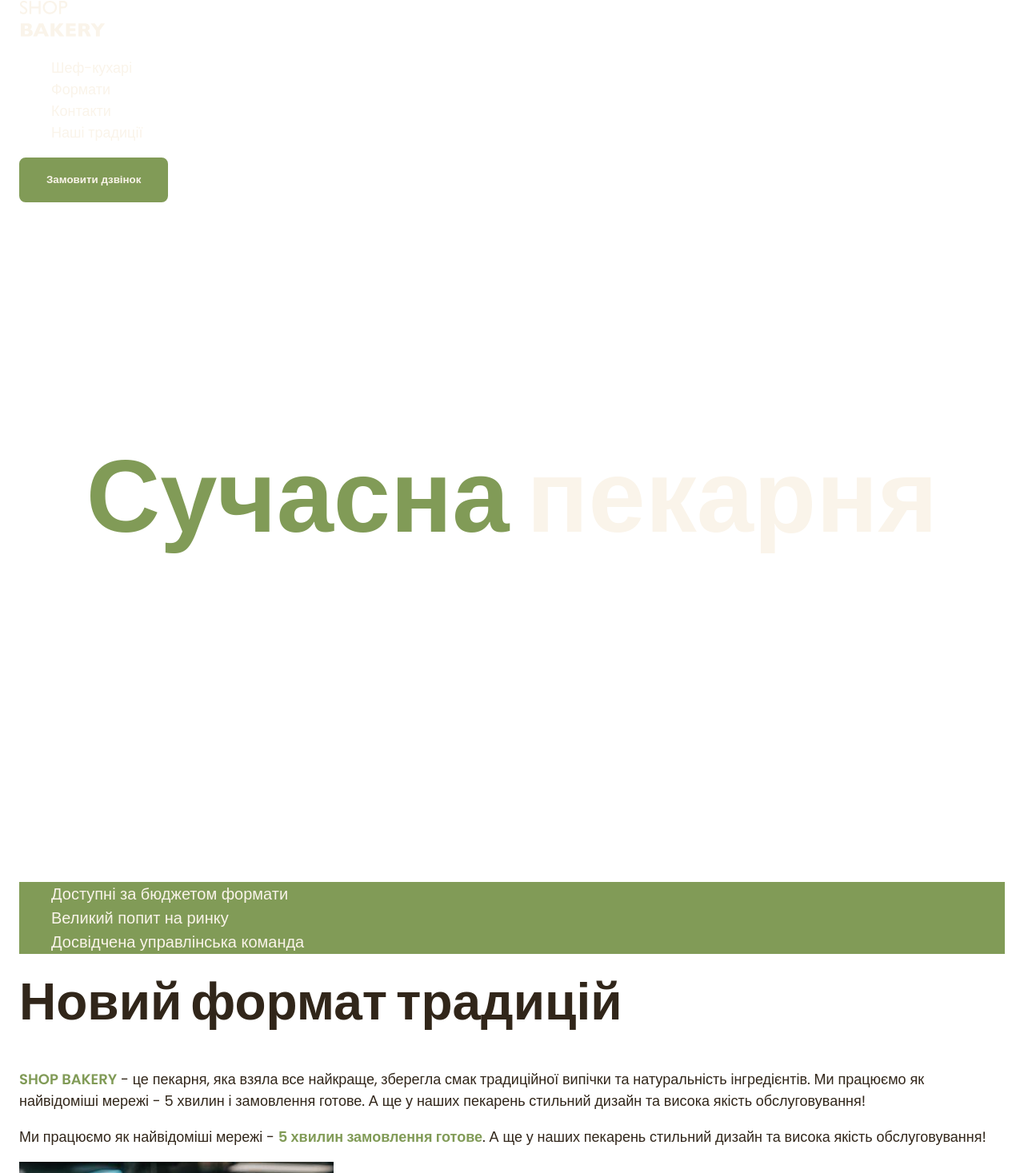
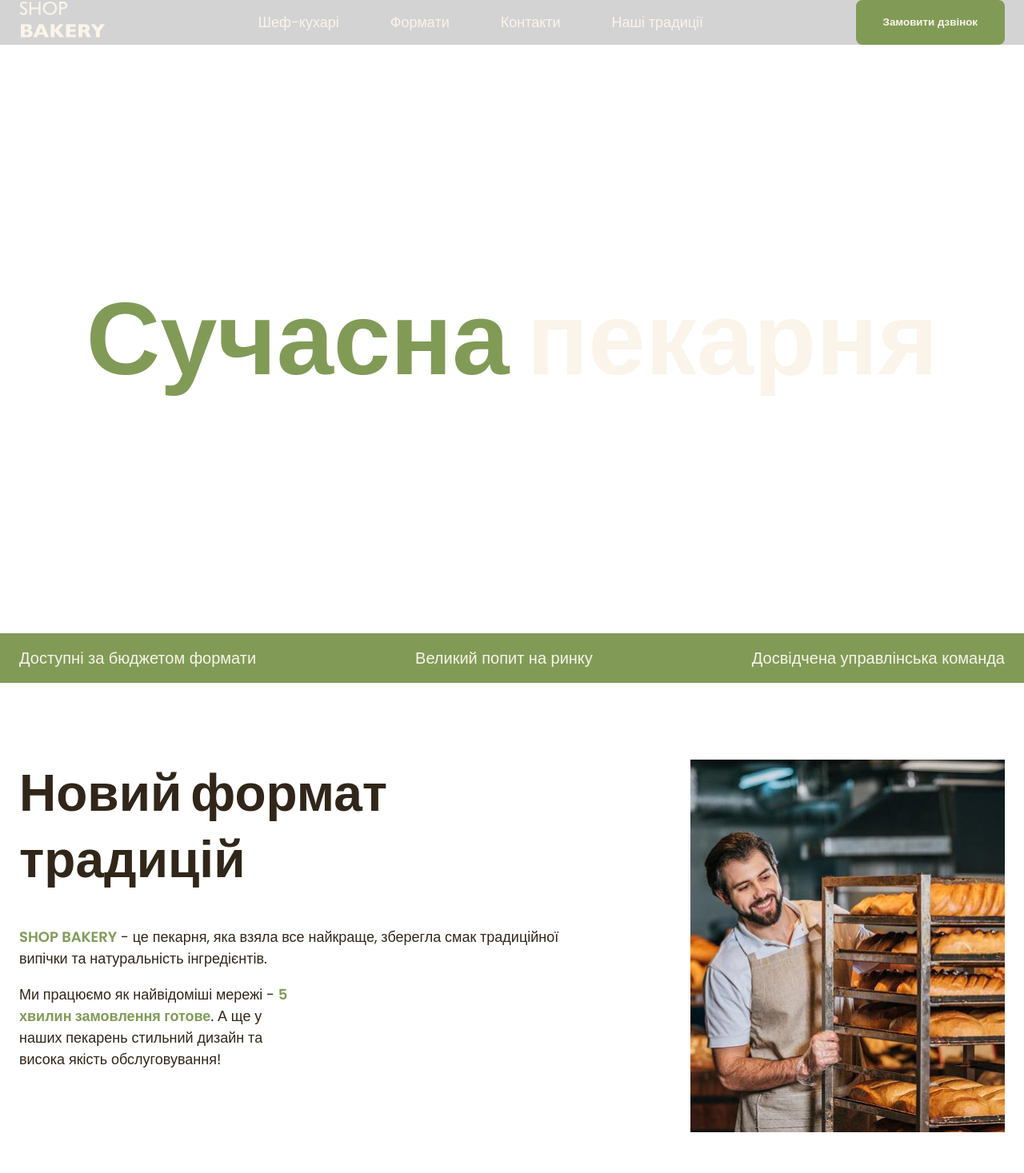
Before and after one commit to yuliiastrizhalko/Bakery, a plain HTML site: page index.html in a window 1280 px wide. Shown: the top 1467 px of the page at 80% size. Drawn offline with Linux system fonts and the light colour scheme.

Commit message:
CSS Flexbox Layout

```diff
--- a/css/styles.css
+++ b/css/styles.css
@@ -72,6 +72,8 @@ address {
 }
 
 ul {
+  margin: 0;
+  padding: 0;
   list-style-type: none;
 }
 
@@ -118,8 +120,33 @@ ul {
 
 .link:hover {
   color: var(--color-brand-light);
-  font-weight: 600;
+  /* font-weight: 600; */
 }
+
+/* Header */
+.header {
+  background-color: lightgray;
+}
+.header-container {
+  display: flex;
+  align-items: center;
+  gap: 40px;
+}
+
+.header-nav {
+  display: flex;
+  align-items: center;
+  flex-grow: 1;
+  gap: 40px;
+}
+
+.header-menu {
+  display: flex;
+  gap: 64px;
+  flex-grow: 1;
+  justify-content: center;
+}
+
 /*Hero section*/
 
 .hero-section {
@@ -140,12 +167,20 @@ ul {
 }
 
 /*Advantages section*/
+.advantages-section {
+  padding: 16px 0;
+  background-color: var(--color-brand-light);
+}
 .advantages-list {
-  color: var(--color-primary-light);
-  background-color: var(--color-brand-light);
+  display: flex;
+  justify-content: space-between;
+  gap: 40px;
+  /* color: var(--color-primary-light); */
+  /* background-color: var(--color-brand-light); */
 }
 
 .advantages-item {
+  color: var(--color-primary-light);
   font-size: 20px;
   font-weight: 300;
 }
@@ -165,6 +200,17 @@ ul {
   padding-top: 96px;
 }
 
+.traditions-container {
+  display: flex;
+  /* gap: 100px; */
+  justify-content: space-between;
+  gap: 40px;
+}
+
+.traditions-content {
+  max-width: 710px;
+}
+
 .traditions-title {
   margin-bottom: 42px;
 }
@@ -175,8 +221,12 @@ ul {
 }
 
 .traditions-text .uppercase {
-  color: var(--color-brand-light);
+  /* color: var(--color-brand-light); */
   text-transform: uppercase;
+}
+
+.traditions-text.limited {
+  max-width: 340px;
 }
 
 /* Chefs section */
@@ -191,6 +241,21 @@ ul {
 }
 
 /* Formats section */
+.formats-list {
+  padding: 24px;
+  display: flex;
+  gap: 20px;
+  flex-wrap: wrap;
+}
+
+.formats-item {
+  flex-basis: calc((100% - 40px) / 3);
+}
+.format-card {
+  border-radius: 16px;
+  border: 1px solid lightgray; /* remove */
+}
+
 .formats-title {
   margin-bottom: 80px;
 }
--- a/index.html
+++ b/index.html
@@ -22,14 +22,15 @@
     <link rel="stylesheet" href="./css/styles.css" />
   </head>
   <body>
-    <header>
+    <header class="header">
       <div class="container">
-        <nav>
+        <div class="header-container">
+          <nav class="header-nav">
             <a href="/">
               <img src="./images/logo.svg" alt="Логотип сучасної пекарні" />
             </a>
             <!-- logo-->
-          <ul>
+            <ul class="header-menu">
               <li><a class="link" href="#chefs-section">Шеф-кухарі</a></li>
               <li><a class="link" href="#formats-section">Формати</a></li>
               <li><a class="link" href="#contact-section">Контакти</a></li>
@@ -41,6 +42,7 @@
 
           <button class="button" type="button">Замовити дзвінок</button>
         </div>
+      </div>
     </header>
     <main>
       <section class="hero-section">
@@ -50,7 +52,7 @@
           </h1>
         </div>
       </section>
-      <section class="traditions-section section" id="traditions-section">
+      <section class="advantages-section">
         <div class="container">
           <h2 class="visually-hidden">Наші переваги</h2>
           <ul class="advantages-list">
@@ -58,23 +60,31 @@
             <li class="advantages-item">Великий попит на ринку</li>
             <li class="advantages-item">Досвідчена управлінська команда</li>
           </ul>
-          <h2 class="traditions-title section-title">Новий формат традицій</h2>
+        </div>
+      </section>
+      <section class="traditions-section section" id="traditions-section">
+        <div class="container">
+          <div class="traditions-container">
+            <div class="traditions-content">
+              <h2 class="traditions-title section-title">
+                Новий формат традицій
+              </h2>
               <p class="traditions-text">
-            <span class="brand uppercase">shop bakery</span> - це пекарня, яка
-            взяла все найкраще, зберегла смак традиційної випічки та
-            натуральність інгредієнтів. Ми працюємо як найвідоміші мережі - 5
-            хвилин і замовлення готове. А ще у наших пекарень стильний дизайн та
-            висока якість обслуговування!
+                <span class="brand uppercase">shop bakery</span> - це пекарня,
+                яка взяла все найкраще, зберегла смак традиційної випічки та
+                натуральність інгредієнтів.
               </p>
-          <p class="traditions-text">
+              <p class="traditions-text limited">
                 Ми працюємо як найвідоміші мережі -
-            <span class="brand">5 хвилин замовлення готове</span>. А ще у наших
-            пекарень стильний дизайн та висока якість обслуговування!
+                <span class="brand">5 хвилин замовлення готове</span>. А ще у
+                наших пекарень стильний дизайн та висока якість обслуговування!
               </p>
+            </div>
             <img
               src="./images/baker-man.jpg"
               alt="Чоловік пекар дивиться на батони із посмішкою"
             />
+          </div>
         </div>
       </section>
       <section class="section" id="chefs-section">
@@ -108,9 +118,9 @@
       <section class="section" id="formats-section">
         <div class="container">
           <h2 class="formats-title section-title">Формати</h2>
-          <ul>
-            <li>
-              <article>
+          <ul class="formats-list">
+            <li class="formats-item">
+              <article class="format-card">
                 <h3 class="format-title" lang="en">Walrus</h3>
                 <div class="format-text">
                   <p>Площа: до 25 м2</p>
@@ -121,8 +131,8 @@
                 </div>
               </article>
             </li>
-            <li>
-              <article>
+            <li class="formats-item">
+              <article class="format-card">
                 <h3 class="format-title" lang="en">Horseshoe</h3>
                 <div class="format-text">
                   <p>Площа: до 15 м2</p>
@@ -133,8 +143,8 @@
                 </div>
               </article>
             </li>
-            <li>
-              <article>
+            <li class="formats-item">
+              <article class="format-card">
                 <h3 class="format-title" lang="en">Handlebar</h3>
                 <div class="format-text">
                   <p>Площа: до 120 м2</p>
```
Also changed, not shown: css/test1.css (+41 -3 lines), test1.html (+6 -3 lines). Lines whose indentation alone changed are shown as unchanged.
